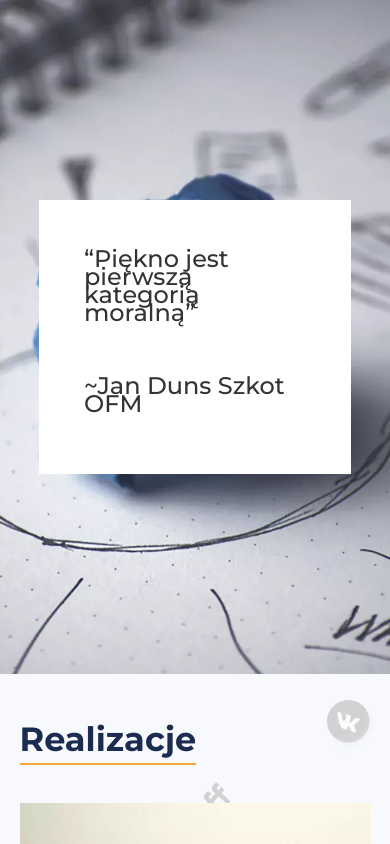
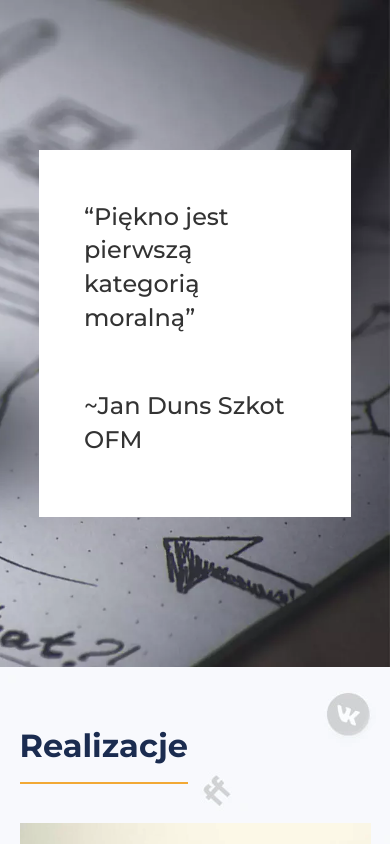
Before and after one commit to Rehaeel/rafal.prokopiak.pl, a React (Create React App) app: page / in a window 390 px wide. Shown: the top 844 px of the page. Built offline with nearby package versions, Linux system fonts and the light colour scheme.

Commit message:
mobile styling quote-section

```diff
--- a/src/components/sections/quote/quote.css
+++ b/src/components/sections/quote/quote.css
@@ -32,3 +32,13 @@
 .quote h1:last-child {
     justify-self: end;
 }
+
+/************ Mobile ************/
+
+@media screen and (max-width: 765px) {
+    .quote-section {
+        background: url('../../background/Idea-page.webp') no-repeat center right;
+        background-size: cover;
+        padding: 150px 10%;
+    }
+}
--- a/src/index.css
+++ b/src/index.css
@@ -36,14 +36,14 @@ body {
     color: var(--gray-color);
 }
 
-
 h1, h2, h3, h4, p {
     font-weight: 500;
 }
 
 h1 {
-    font-size: 2.8em;
+    font-size: 2rem;
     margin-block-start: 0.2em;
+    line-height: 1.4em;
     font-weight: 600;
 }
 
```
